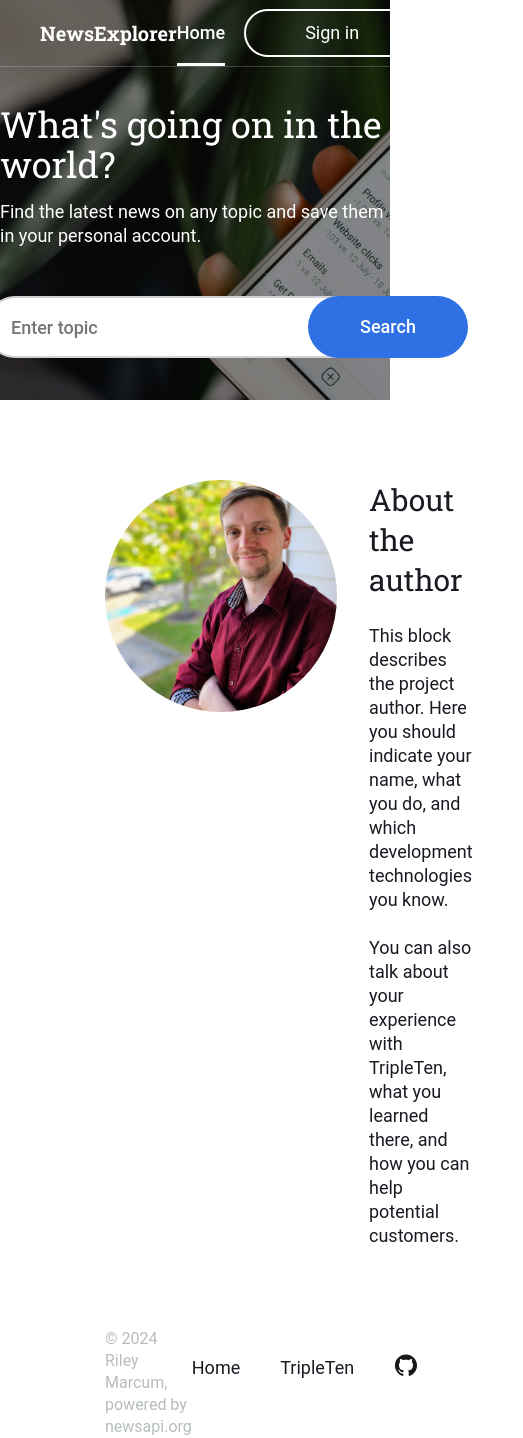
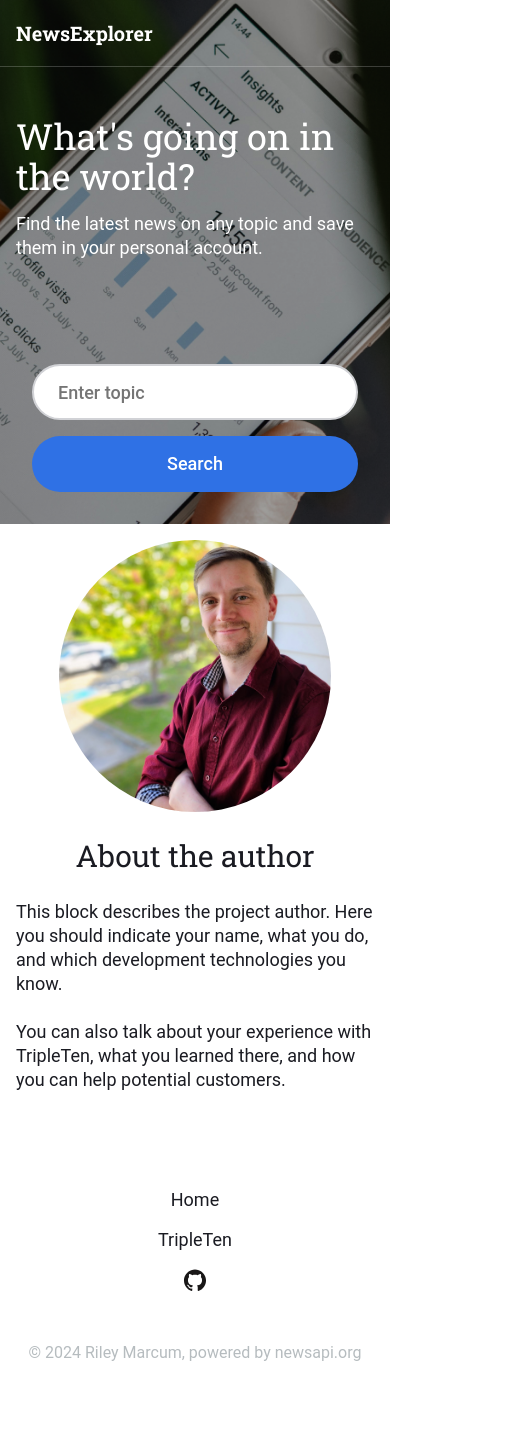
Before and after one commit to Aivaxela/news_explorer_frontend, a React (Vite) app: page / in a window 390 px wide. Shown: the whole page, 523 px wide, since content can reach past the window. After the commit the page ends 1380 px from the top, so only its background shows below. Built offline with nearby package versions, Linux system fonts and the light colour scheme.

Commit message:
add main page mobile CSS

```diff
--- a/src/blocks/About.css
+++ b/src/blocks/About.css
@@ -48,3 +48,22 @@
     height: 232px;
   }
 }
+
+@media screen and (max-width: 730px) {
+  .about {
+    padding: 16px;
+    flex-direction: column;
+    align-items: center;
+  }
+
+  .about__text-content {
+    margin-top: 24px;
+    align-items: center;
+  }
+
+  .about__image {
+    margin: 0;
+    width: 272px;
+    height: 272px;
+  }
+}
--- a/src/blocks/Footer.css
+++ b/src/blocks/Footer.css
@@ -6,7 +6,7 @@
 }
 
 .footer__credit {
-  margin: 0;
+  margin: 0 25px 0 0;
   padding-left: 105px;
   color: #b6bcbf;
   font-size: 16px;
@@ -43,3 +43,26 @@
   width: 24px;
   height: 24px;
 }
+
+@media screen and (max-width: 655px) {
+  .footer {
+    margin-top: 64px;
+    padding: 16px;
+    height: 176px;
+    max-width: calc(100vw - 32px);
+    flex-direction: column-reverse;
+    align-items: center;
+  }
+
+  .footer__credit {
+    margin: 0;
+    padding: 0;
+    text-align: center;
+  }
+
+  .footer__links-group {
+    padding: 0;
+    flex-direction: column;
+    gap: 16px;
+  }
+}
--- a/src/blocks/Main.css
+++ b/src/blocks/Main.css
@@ -1,6 +1,7 @@
 .main {
   background-image: url(../assets/georgia-de-lotz--UsJoNxLaNo-unsplash.png);
   background-size: cover;
+  background-position: center;
   display: flex;
   flex-direction: column;
   align-items: center;
@@ -36,3 +37,13 @@
     padding-top: 16px;
   }
 }
+
+@media screen and (max-width: 560px) {
+  .main {
+    padding: 0 16px;
+  }
+
+  .main__title {
+    padding-top: 116px;
+  }
+}
--- a/src/blocks/Modal.css
+++ b/src/blocks/Modal.css
@@ -21,7 +21,6 @@
   background-color: #fff;
   position: relative;
   max-width: 430px;
-  /* max-height: 652px; */
   border-radius: 16px;
   box-shadow: 0px 0px 25px 0px #00000026;
   box-sizing: border-box;
@@ -107,3 +106,46 @@
   background-color: transparent;
   border: none;
 }
+
+@media screen and (max-width: 560px) {
+  .modal {
+    position: fixed;
+    top: 0;
+    left: 0;
+    right: 0;
+    bottom: 0;
+    background-color: #0000004d;
+    display: flex;
+    justify-content: center;
+    align-items: center;
+    transition: visibility 0.25s, opacity 0.25s linear;
+  }
+
+  .modal_hidden {
+    visibility: hidden;
+    opacity: 0;
+  }
+
+  .modal__box {
+    padding: auto;
+    max-width: calc(100vw - 16px);
+    width: 100%;
+  }
+
+  .modal__close {
+    top: -60px;
+    right: 0px;
+  }
+
+  .modal__input {
+    padding: 8px 0 0;
+    width: 100%;
+    max-width: calc(100vw - 16px);
+  }
+
+  .modal__round-button {
+    padding: 0;
+    width: 100%;
+    height: 64px;
+  }
+}
--- a/src/blocks/Nav.css
+++ b/src/blocks/Nav.css
@@ -137,3 +137,13 @@
     gap: 19px;
   }
 }
+
+@media screen and (max-width: 950px) {
+  .nav__title {
+    margin: 0 auto 0 16px;
+  }
+
+  .nav__group {
+    display: none;
+  }
+}
--- a/src/blocks/NewsCard.css
+++ b/src/blocks/NewsCard.css
@@ -85,11 +85,12 @@
   border-radius: 10px;
   cursor: pointer;
   border: none;
-  transform: translateX(100px);
+  transform: translateX(-100px);
   transition: transform 0.3s cubic-bezier(0.175, 0.885, 0.32, 1.275),
     opacity 0.3s cubic-bezier(0.175, 0.885, 0.32, 1.275);
 }
 
+.card__bookmark:focus .card__bookmark-signin,
 .card__bookmark:hover .card__bookmark-signin {
   pointer-events: all;
   opacity: 100%;
@@ -149,3 +150,9 @@
     line-clamp: 3;
   }
 }
+
+@media screen and (max-width: 560px) {
+  .card__image {
+    height: 196px;
+  }
+}
--- a/src/blocks/NewsCardList.css
+++ b/src/blocks/NewsCardList.css
@@ -127,3 +127,18 @@
     padding: 80px 40px;
   }
 }
+
+@media screen and (max-width: 560px) {
+  .cards__list {
+    grid-gap: 10px 10px;
+    width: 100%;
+  }
+
+  .cards__title {
+    margin: 0 0 58px 0;
+  }
+
+  .cards__elements {
+    padding: 32px 16px;
+  }
+}
--- a/src/blocks/SearchForm.css
+++ b/src/blocks/SearchForm.css
@@ -57,3 +57,31 @@
     height: 62px;
   }
 }
+
+@media screen and (max-width: 560px) {
+  .search {
+    max-width: calc(100vw - 64px);
+    padding: 32px 16px;
+    height: 200px;
+    flex-direction: column;
+    align-items: stretch;
+    justify-content: flex-end;
+  }
+
+  .search__input {
+    min-width: 250px;
+    width: 100%;
+    height: 56px;
+    box-sizing: border-box;
+  }
+
+  .search__btn {
+    top: 0;
+    right: 0;
+    margin-top: 16px;
+    position: relative;
+    min-width: 250px;
+    width: 100%;
+    height: 56px;
+  }
+}
--- a/src/components/NewsCard.jsx
+++ b/src/components/NewsCard.jsx
@@ -76,7 +76,7 @@ export default function NewsCard({
 
   return (
     <div className="card">
-      <div className="card__bookmark">
+      <div className="card__bookmark" tabIndex={0}>
         <button
           className={`card__bookmark-signin ${
             userState.loggedIn ? "card__bookmark-signin_inactive" : ""
--- a/src/components/SearchForm.jsx
+++ b/src/components/SearchForm.jsx
@@ -11,7 +11,7 @@ export default function SearchForm({ handleSearchSubmit }) {
 
   return (
     <form className="search" onSubmit={handleSubmit}>
-      <label htmlFor="search">
+      <label htmlFor="search" className="search__label">
         <input
           id="search"
           type="text"
```
